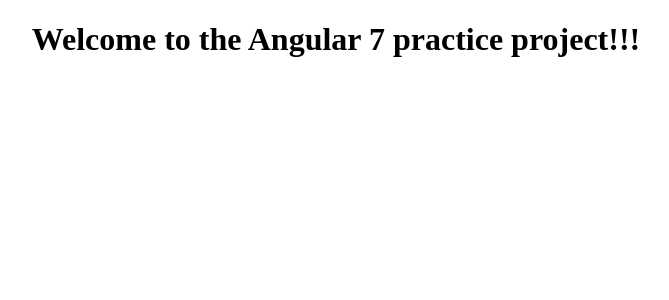
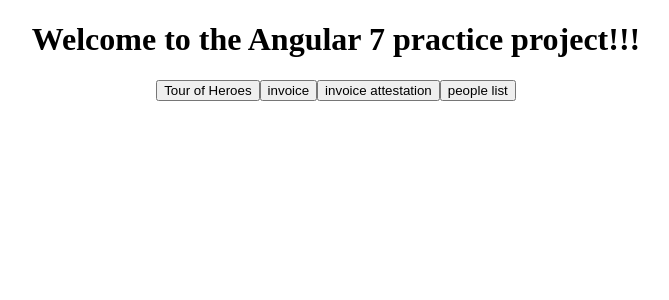
Before and after one commit to baryal/angular7-practice-project, an Angular app: page / in a window 1280 px wide. Shown: the top 300 px of the page, without its empty margins (304-973 px from the left). Built offline with nearby package versions, Linux system fonts and the light colour scheme.

Commit message:
addingbuttions

```diff
--- a/src/app/app.component.html
+++ b/src/app/app.component.html
@@ -3,5 +3,10 @@
   <h1>
     Welcome to {{ title }}!
   </h1>
+<button class="button button1">Tour of Heroes</button>
+<button class="button button2">invoice</button>
+<button class="button button3">invoice attestation</button>
+<button class="button button4">people list</button>
+
 </div>
 <router-outlet></router-outlet>
```
Also changed, not shown: src/app/app.component.scss (line endings or trailing spaces).
